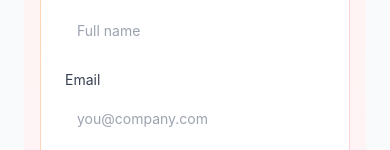
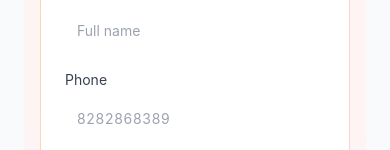
Before and after one commit to atshybrid/influkaburlu_react_js, a React (Vite) app: page /get-started in a window 390 px wide. Shown: the part 694-844 px from the top of the page. Built offline with nearby package versions, Linux system fonts and the light colour scheme; no server answers.

Commit message:
Require phone on Get Started registration

```diff
--- a/src/pages/GetStarted.jsx
+++ b/src/pages/GetStarted.jsx
@@ -7,7 +7,7 @@ import SeoHead from '../components/SeoHead';
 export default function GetStarted() {
   const [params] = useSearchParams();
   const [role, setRole] = useState('influencer');
-  const [form, setForm] = useState({ name: '', email: '' });
+  const [form, setForm] = useState({ name: '', email: '', phone: '' });
   const [mpinDigits, setMpinDigits] = useState(['','','','','','']);
   const boxesRef = useRef([]);
   const [loading, setLoading] = useState(false);
@@ -38,6 +38,10 @@ export default function GetStarted() {
 
   const register = async (e) => {
     e.preventDefault();
+    if ((form.phone || '').toString().trim().length !== 10) {
+      setError('Please enter a valid 10-digit phone number.');
+      return;
+    }
     if (mpin.length !== 6) {
       setError('Please set a 6-digit MPIN.');
       return;
@@ -45,7 +49,13 @@ export default function GetStarted() {
     setLoading(true); setError(''); setSuccess('');
     try {
       // Backend compatibility: some deployments may still expect `password`.
-      const payload = { ...form, role, mpin, password: mpin };
+      const payload = {
+        ...form,
+        phone: (form.phone || '').toString().trim(),
+        role,
+        mpin,
+        password: mpin,
+      };
       const apiUrl = import.meta.env.VITE_API_URL;
       if (apiUrl) {
         const r = await axios.post(apiUrl + '/auth/register', payload);
@@ -119,6 +129,18 @@ export default function GetStarted() {
                   <label className="block text-sm text-gray-700">Name
                     <input value={form.name} onChange={e=>setForm({ ...form, name: e.target.value })} required className="mt-1 w-full h-12 rounded-md border-gray-300 focus:border-orange-500 focus:ring-orange-500 px-3" placeholder="Full name" />
                   </label>
+                  <label className="block text-sm text-gray-700">Phone
+                    <input
+                      value={form.phone}
+                      onChange={e=>setForm({ ...form, phone: e.target.value.replace(/[^0-9]/g, '').slice(0,10) })}
+                      required
+                      type="tel"
+                      inputMode="numeric"
+                      maxLength={10}
+                      className="mt-1 w-full h-12 rounded-md border-gray-300 focus:border-orange-500 focus:ring-orange-500 px-3 tracking-wider"
+                      placeholder="8282868389"
+                    />
+                  </label>
                   <label className="block text-sm text-gray-700">Email
                     <input value={form.email} onChange={e=>setForm({ ...form, email: e.target.value })} required type="email" className="mt-1 w-full h-12 rounded-md border-gray-300 focus:border-orange-500 focus:ring-orange-500 px-3" placeholder="you@company.com" />
                   </label>
```
